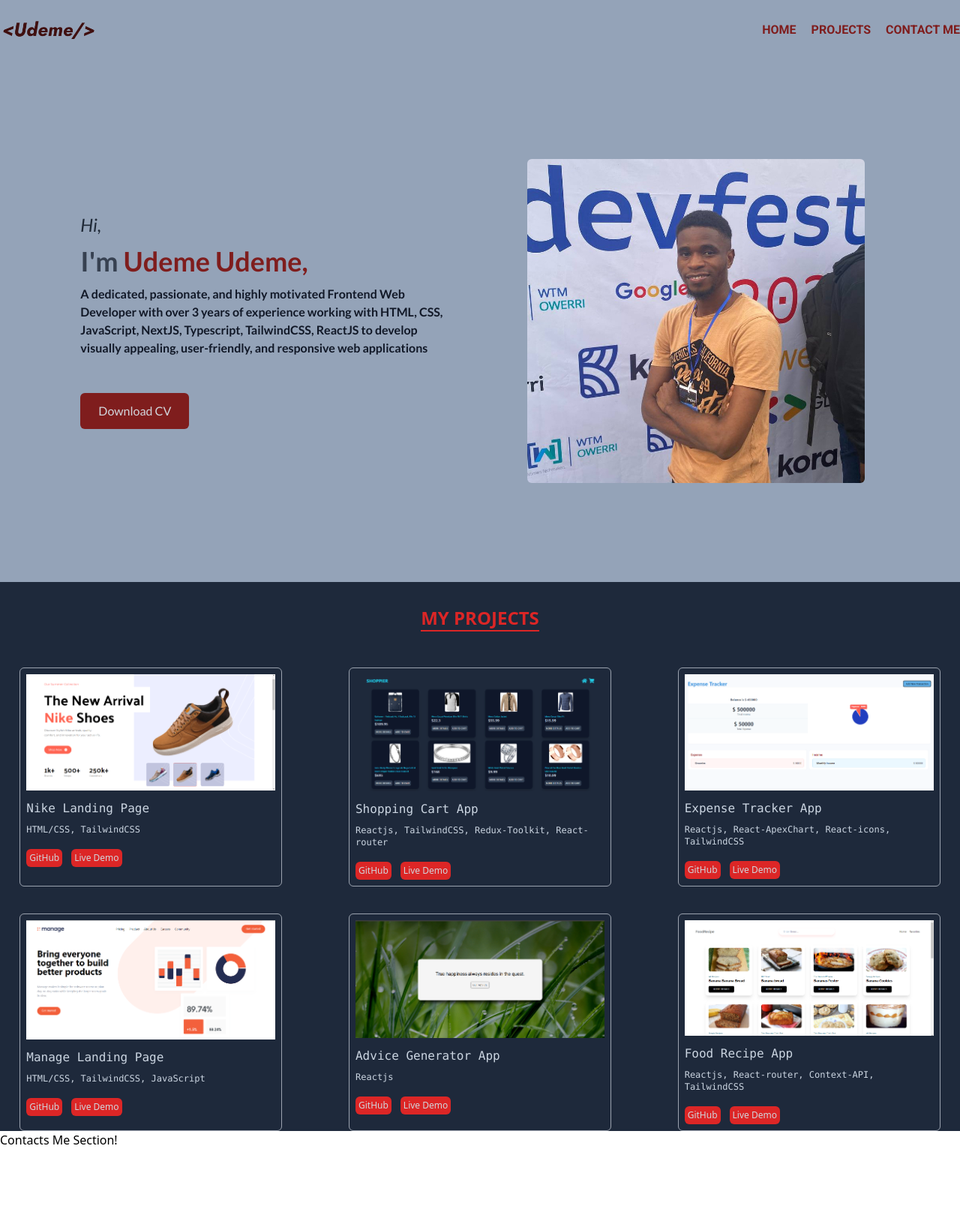
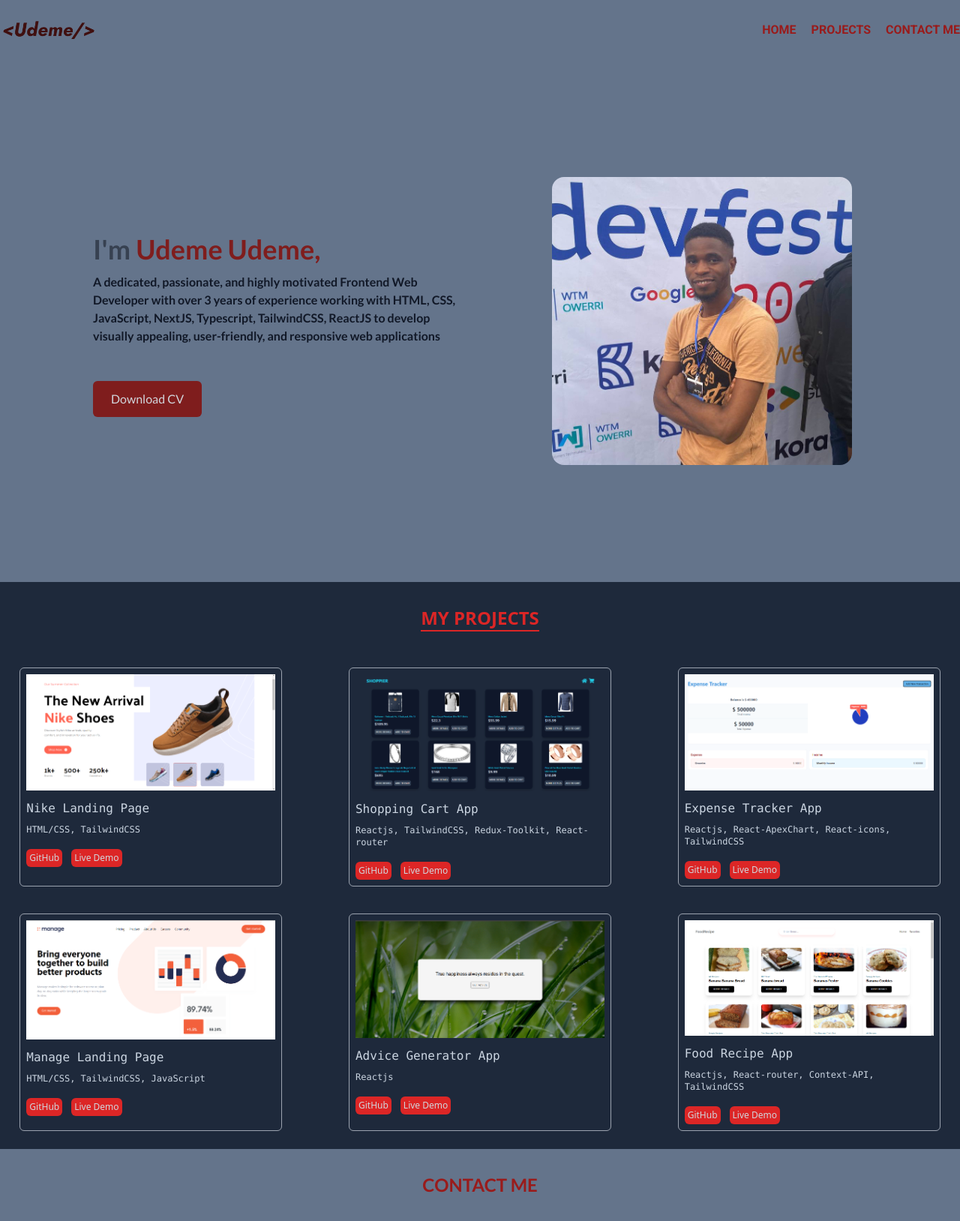
Before and after one commit to Udeme98/My-Portfolio-Website, a React (Vite) app: page / in a window 1280 px wide. Shown: the top 1628 px of the page at 75% size. Before the commit the page ends 1532 px from the top, so only its background shows below. Built offline with nearby package versions, Linux system fonts and the light colour scheme.

Commit message:
updated multiple sections

```diff
--- a/src/components/Header.tsx
+++ b/src/components/Header.tsx
@@ -7,7 +7,7 @@ const Header = () => {
   const [menuOpen, setMenuOpen] = useState(false);
 
   return (
-    <nav className="shadow-lg bg-slate-400 font-roboto text-red-900">
+    <nav className="shadow-lg bg-slate-500 font-roboto text-red-800">
       <div className="flex justify-between items-center h-20 container mx-auto">
         <Link to={"/"}>
           <img src="/udemelogo.png" alt="website-logo" width={130} />
--- a/src/sections/Contact.tsx
+++ b/src/sections/Contact.tsx
@@ -1,4 +1,14 @@
 const Contact = () => {
-  return <div>Contacts Me Section!</div>;
+  return (
+    <>
+      <section id="contacts" className="bg-slate-500 font-lato">
+        <div className="container mx-auto text-center py-8">
+          <h2 className="text-xl md:text-2xl uppercase text-red-800 font-semibold mb-4 inline-block">
+            Contact Me
+          </h2>
+        </div>
+      </section>
+    </>
+  );
 };
 export default Contact;
--- a/src/sections/Hero.tsx
+++ b/src/sections/Hero.tsx
@@ -4,11 +4,11 @@ const Hero = () => {
   const md = useMediaQuery({ query: "(min-width: 768px)" });
 
   return (
-    <section className="relative overflow-hidden bg-slate-400 font-lato">
+    <section className="relative overflow-hidden bg-slate-500 font-lato">
       <div className="flex flex-col-reverse md:flex-row md:h-[87vh] items-center justify-evenly px-4 md:px-8">
         <div className="w-full md:w-[500px] flex flex-col text-center md:text-left">
           <div>
-            <h1 className="text-xl md:text-2xl text-gray-800 italic">Hi,</h1>
+            {/* <h1 className="text-xl md:text-2xl text-gray-800 italic">Hi,</h1> */}
             <h1 className="text-3xl md:text-4xl font-semibold text-gray-700 mt-3">
               I'm <span className="text-red-900 ">Udeme Udeme,</span>
             </h1>
@@ -37,8 +37,8 @@ const Hero = () => {
         <div className="flex justify-center m-5">
           <img
             src="heropic.jpg"
-            width={md ? "450" : "400"}
-            className="rounded-md"
+            width={md ? "400" : "350"}
+            className="rounded-2xl"
             alt="Hero"
           />
         </div>
--- a/src/sections/Projects.tsx
+++ b/src/sections/Projects.tsx
@@ -7,11 +7,11 @@ const Projects = () => {
     <>
       <section className="bg-slate-800" id="projects">
         <div className="container mx-auto text-center py-8">
-          <h2 className="text-2xl uppercase text-red-600 font-semibold mb-4 border-b-2 border-red-600  inline-block">
+          <h2 className="text-xl md:text-2xl uppercase text-red-600 font-semibold mb-4 border-b-2 border-red-600  inline-block">
             My Projects
           </h2>
         </div>
-        <div className="container mx-auto grid grid-cols-1 sm:grid-cols-2 gap-9 md:grid-cols-3 justify-items-center">
+        <div className="container mx-auto grid grid-cols-1 sm:grid-cols-2 gap-9 md:grid-cols-3 justify-items-center pb-6">
           {projects.map((project) => {
             return <ProjectCard key={project.id} {...project} />;
           })}
```
